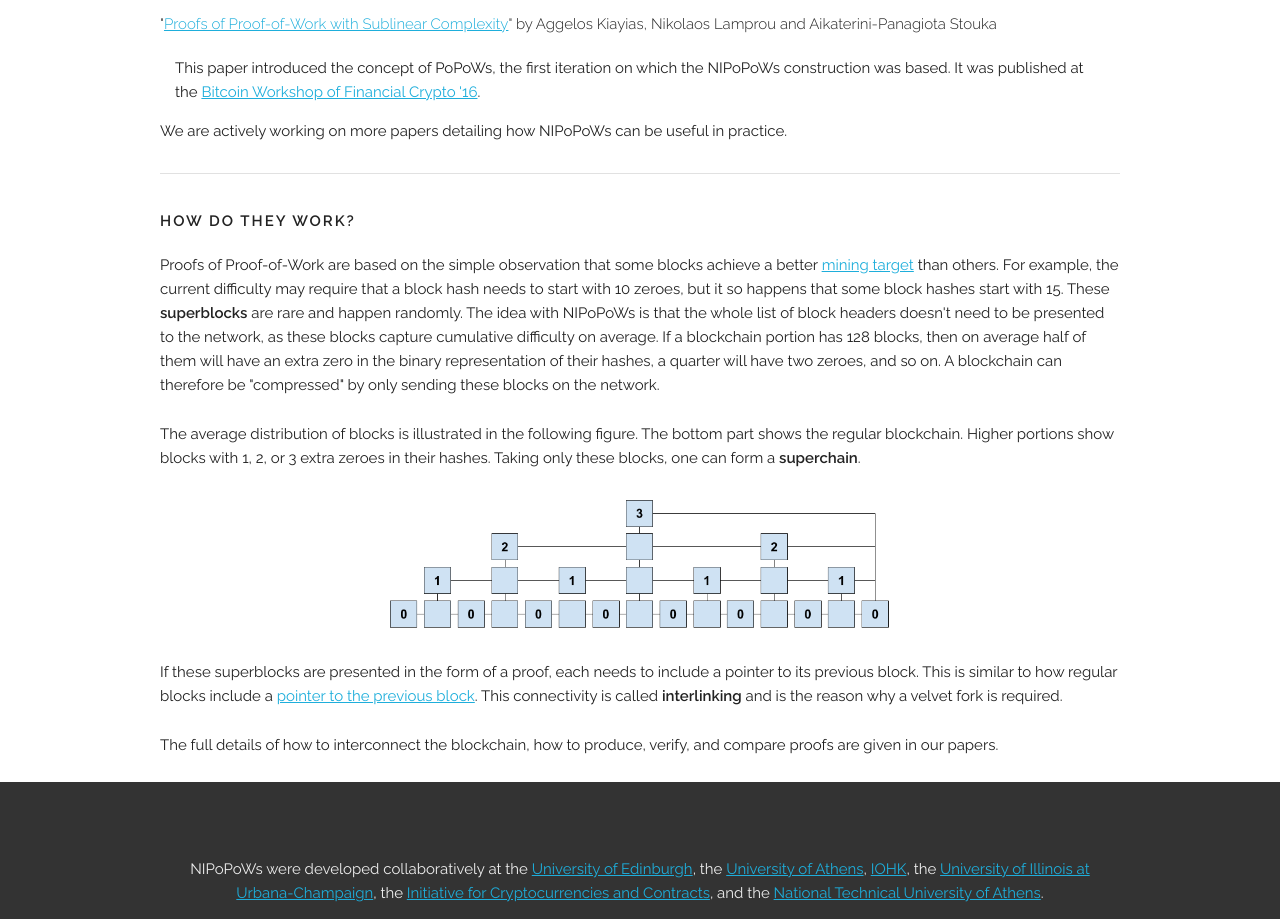
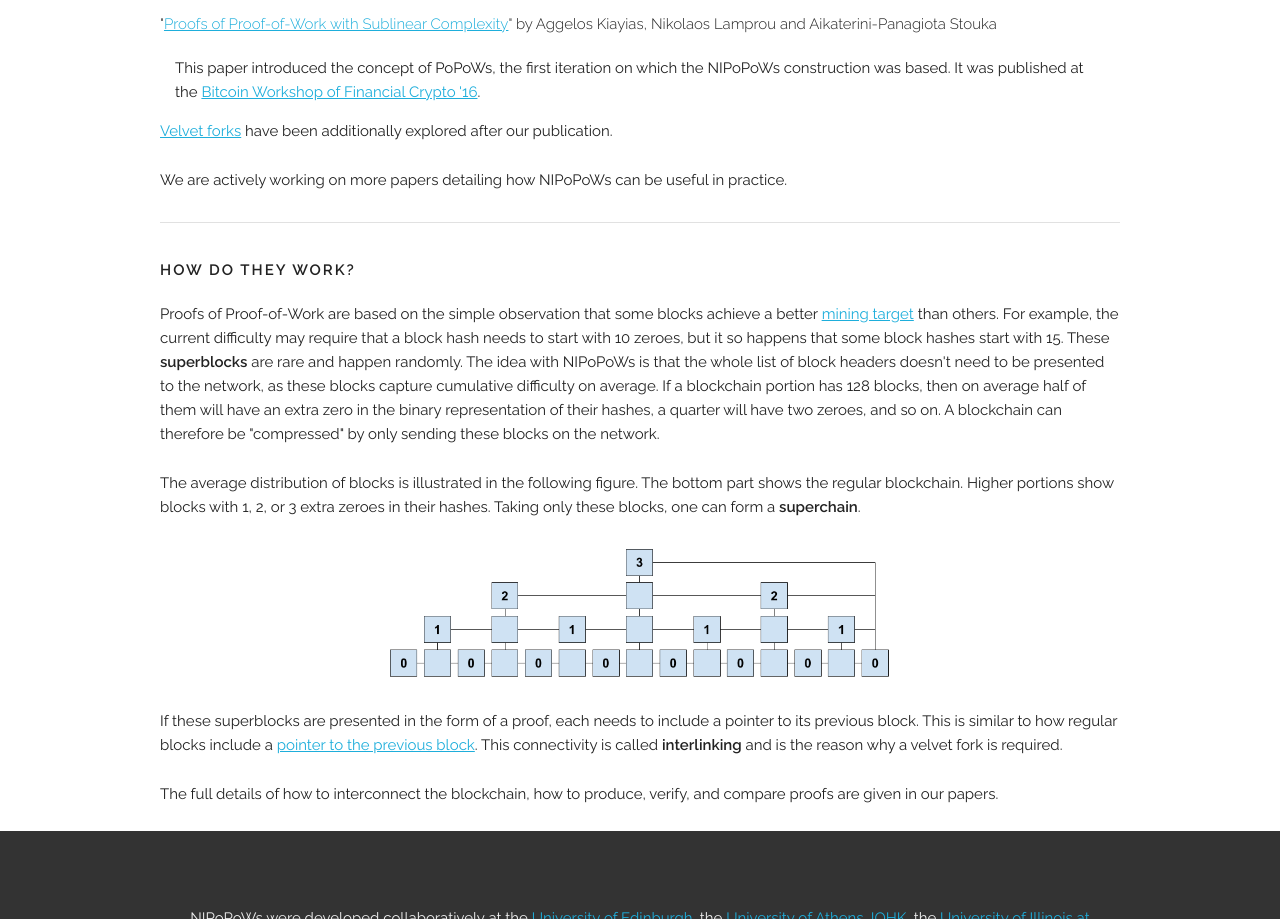
Before and after one commit to dionyziz/popow, a website: page website/index.html in a window 1280 px wide. Shown: the part 1734-2653 px from the top of the page. Drawn offline with nearby package versions, Linux system fonts and the light colour scheme.

Commit message:
Add velvet fork paper link

```diff
--- a/website/index.html
+++ b/website/index.html
@@ -123,6 +123,9 @@
            href='https://fc16.ifca.ai/bitcoin/'>Bitcoin Workshop of Financial
            Crypto '16</a>.</p>
 
+        <p><a href='https://eprint.iacr.org/2018/087.pdf'>Velvet forks</a> have
+           been additionally explored after our publication.</p>
+
         <p>
           We are actively working on more papers detailing how NIPoPoWs can be
           useful in practice.
```
